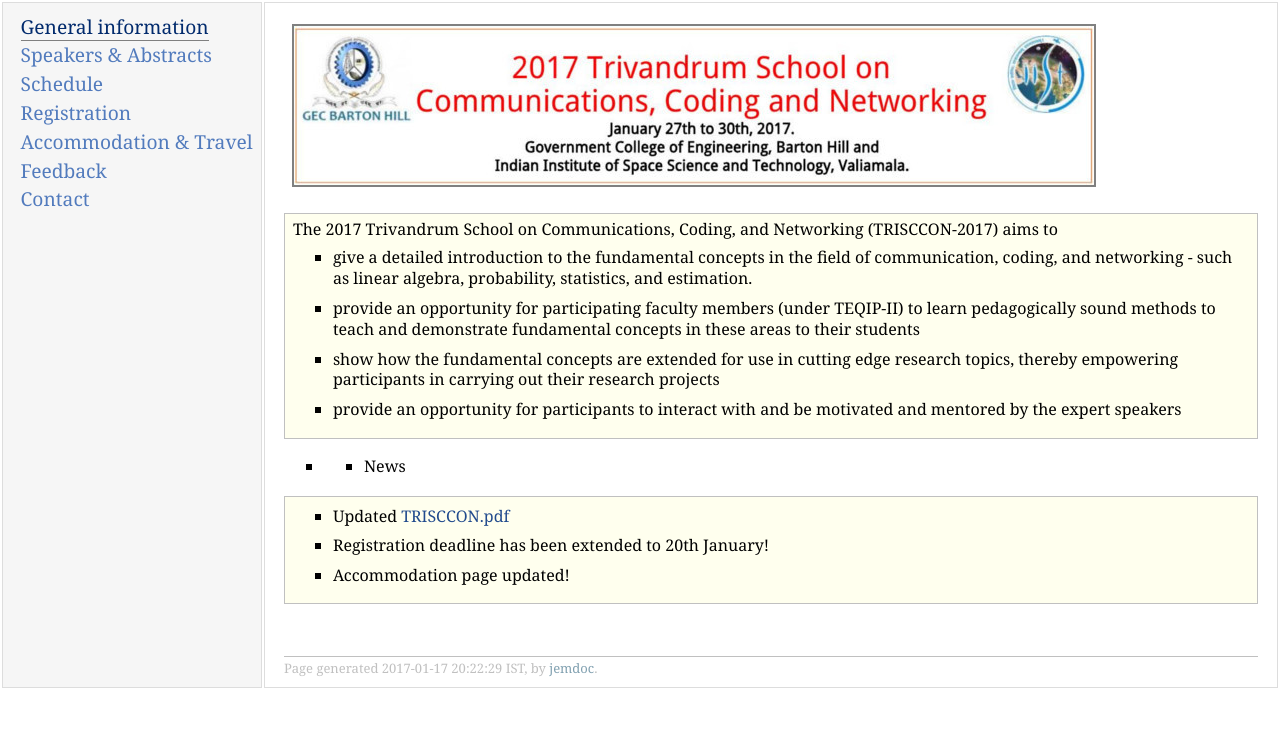
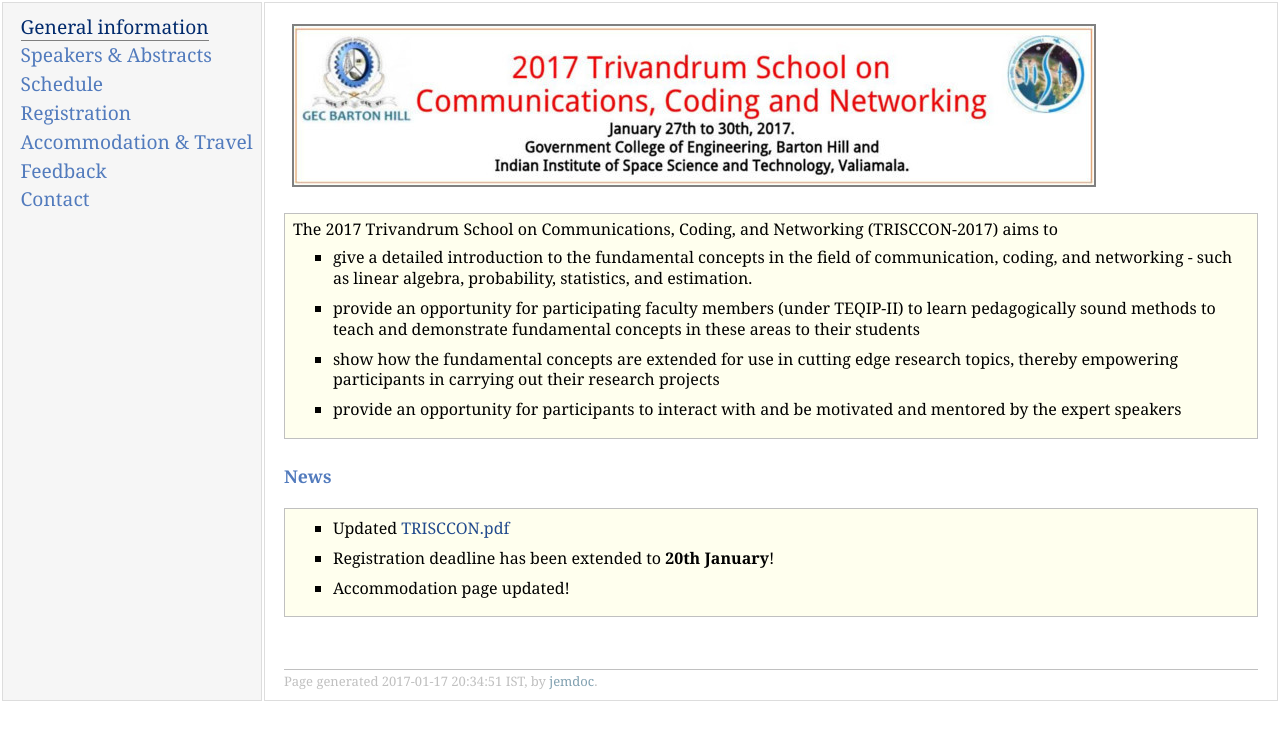
Before and after one commit to trisccon/trisccon.github.io, a plain HTML site: page index.html in a window 1280 px wide. Drawn offline with Linux system fonts and the light colour scheme.

Commit message:
index.html - news font changed

```diff
--- a/index.html
+++ b/index.html
@@ -37,22 +37,13 @@
 </li>
 </ul>
 </div></div>
-
-<ul>
-<li>
-<ul>
-<li><p>News</p>
-</li>
-</ul>
-
-</li>
-</ul>
+<h3>News</h3>
 <div class="infoblock">
 <div class="blockcontent">
 <ul>
 <li><p>Updated <a href="brochure">TRISCCON.pdf</a></p>
 </li>
-<li><p>Registration deadline has been extended to 20th January!</p>
+<li><p>Registration deadline has been extended to <b>20th January</b>!</p>
 </li>
 <li><p>Accommodation page updated!</p>
 </li>
@@ -60,7 +51,7 @@
 </div></div>
 <div id="footer">
 <div id="footer-text">
-Page generated 2017-01-17 20:22:29 IST, by <a href="http://jemdoc.jaboc.net/">jemdoc</a>.
+Page generated 2017-01-17 20:34:51 IST, by <a href="http://jemdoc.jaboc.net/">jemdoc</a>.
 </div>
 </div>
 </td>
```
